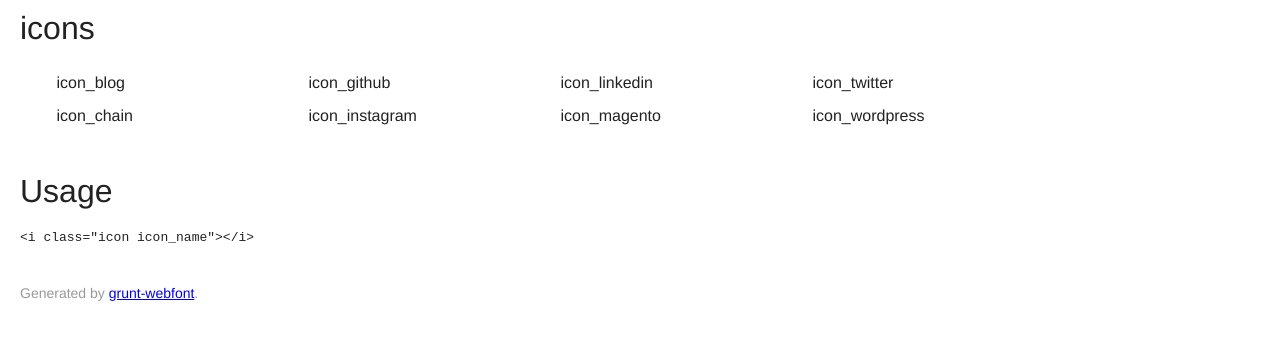
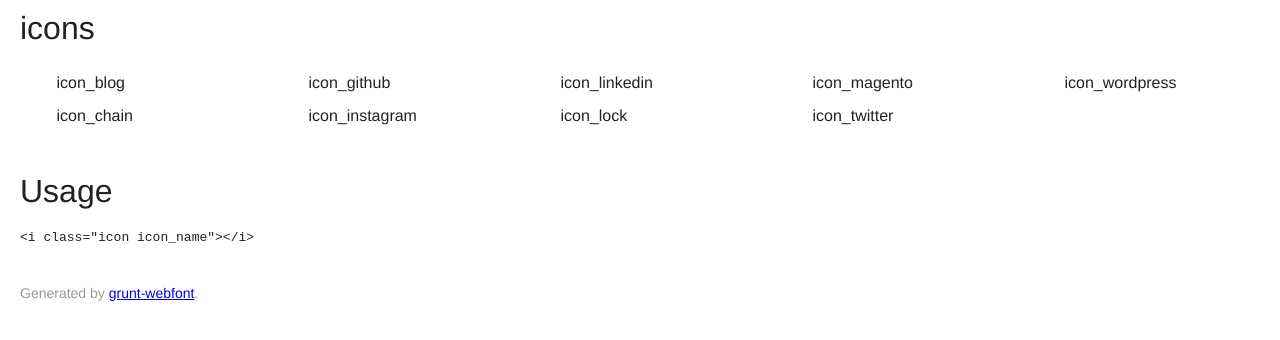
Before and after one commit to Darklg/KevinRocher, a Jekyll site: the page _src/assets/icons.html, which Jekyll copies as it is, in a window 1280 px wide. Shown: the top 340 px of the page. Built offline with Jekyll 4.4.1, drawn with Linux system fonts in a browser that asks for light colours; some web fonts are replaced.

Commit message:
Add lock icon & nda projects

```diff
--- a/_src/assets/icons.html
+++ b/_src/assets/icons.html
@@ -56,12 +56,12 @@
 
 @font-face {
 	font-family:"icons";
-	src:url("../../../fonts/icons/icons.eot?692d8ca4e801299e483dea6ff1519c4f");
+	src:url("../../../fonts/icons/icons.eot?14e0b7a0c82267078625087d23be2cf3");
 	src:url("../../../fonts/icons/icons.eot?#iefix") format("embedded-opentype"),
-		url("../../../fonts/icons/icons.woff2?692d8ca4e801299e483dea6ff1519c4f") format("woff2"),
-		url("../../../fonts/icons/icons.woff?692d8ca4e801299e483dea6ff1519c4f") format("woff"),
-		url("../../../fonts/icons/icons.ttf?692d8ca4e801299e483dea6ff1519c4f") format("truetype"),
-		url("../../../fonts/icons/icons.svg?692d8ca4e801299e483dea6ff1519c4f#icons") format("svg");
+		url("../../../fonts/icons/icons.woff2?14e0b7a0c82267078625087d23be2cf3") format("woff2"),
+		url("../../../fonts/icons/icons.woff?14e0b7a0c82267078625087d23be2cf3") format("woff"),
+		url("../../../fonts/icons/icons.ttf?14e0b7a0c82267078625087d23be2cf3") format("truetype"),
+		url("../../../fonts/icons/icons.svg?14e0b7a0c82267078625087d23be2cf3#icons") format("svg");
 	font-weight:normal;
 	font-style:normal;
 }
@@ -112,18 +112,23 @@
 }
 
 
-.icon_magento:before {
+.icon_lock:before {
 	content:"\f106";
 }
 
 
-.icon_twitter:before {
+.icon_magento:before {
 	content:"\f107";
 }
 
 
+.icon_twitter:before {
+	content:"\f108";
+}
+
+
 .icon_wordpress:before {
-	content:"\f108";
+	content:"\f109";
 }
 
 		</style>
@@ -142,6 +147,8 @@
 				<div class="icons__item" data-name="instagram"><i class="icon icon_instagram"></i> icon_instagram</div>
 
 				<div class="icons__item" data-name="linkedin"><i class="icon icon_linkedin"></i> icon_linkedin</div>
+
+				<div class="icons__item" data-name="lock"><i class="icon icon_lock"></i> icon_lock</div>
 
 				<div class="icons__item" data-name="magento"><i class="icon icon_magento"></i> icon_magento</div>
 
--- a/_src/assets/scss/frontend/_icons.scss
+++ b/_src/assets/scss/frontend/_icons.scss
@@ -3,12 +3,12 @@
 
 @font-face {
 	font-family:"icons";
-	src:url("../fonts/icons/icons.eot?692d8ca4e801299e483dea6ff1519c4f");
+	src:url("../fonts/icons/icons.eot?14e0b7a0c82267078625087d23be2cf3");
 	src:url("../fonts/icons/icons.eot?#iefix") format("embedded-opentype"),
-		url("../fonts/icons/icons.woff2?692d8ca4e801299e483dea6ff1519c4f") format("woff2"),
-		url("../fonts/icons/icons.woff?692d8ca4e801299e483dea6ff1519c4f") format("woff"),
-		url("../fonts/icons/icons.ttf?692d8ca4e801299e483dea6ff1519c4f") format("truetype"),
-		url("../fonts/icons/icons.svg?692d8ca4e801299e483dea6ff1519c4f#icons") format("svg");
+		url("../fonts/icons/icons.woff2?14e0b7a0c82267078625087d23be2cf3") format("woff2"),
+		url("../fonts/icons/icons.woff?14e0b7a0c82267078625087d23be2cf3") format("woff"),
+		url("../fonts/icons/icons.ttf?14e0b7a0c82267078625087d23be2cf3") format("truetype"),
+		url("../fonts/icons/icons.svg?14e0b7a0c82267078625087d23be2cf3#icons") format("svg");
 	font-weight:normal;
 	font-style:normal;
 }
@@ -59,16 +59,21 @@
 }
 
 
-.icon_magento:before {
+.icon_lock:before {
 	content:"\f106";
 }
 
 
-.icon_twitter:before {
+.icon_magento:before {
 	content:"\f107";
 }
 
 
-.icon_wordpress:before {
+.icon_twitter:before {
 	content:"\f108";
 }
+
+
+.icon_wordpress:before {
+	content:"\f109";
+}
--- a/_src/assets/scss/frontend/base/_projects.scss
+++ b/_src/assets/scss/frontend/base/_projects.scss
@@ -68,8 +68,8 @@
 }
 
 .projects-list h4 a:before {
+    @extend .icon;
     @extend .icon_chain;
-    @extend .icon;
     z-index: 1;
     position: absolute;
     top: 5px;
@@ -78,6 +78,11 @@
     opacity: 0;
     -webkit-transition: all 0.3s ease;
     transition: all 0.3s ease;
+}
+
+.projects-list h4.nda a:before {
+    @extend .icon_lock;
+    top: 3px;
 }
 
 .projects-list h4 a:hover:before {
```
Also changed, not shown: _src/assets/css/main.css, _src/assets/fonts/icons/icons.svg, _src/assets/fonts/icons/icons.ttf, _src/assets/fonts/icons/icons.woff, _src/assets/fonts/icons/icons.woff2, _src/assets/icons/minified/lock.svg (added), _src/assets/icons/original/lock.svg (added), 1 other file.
